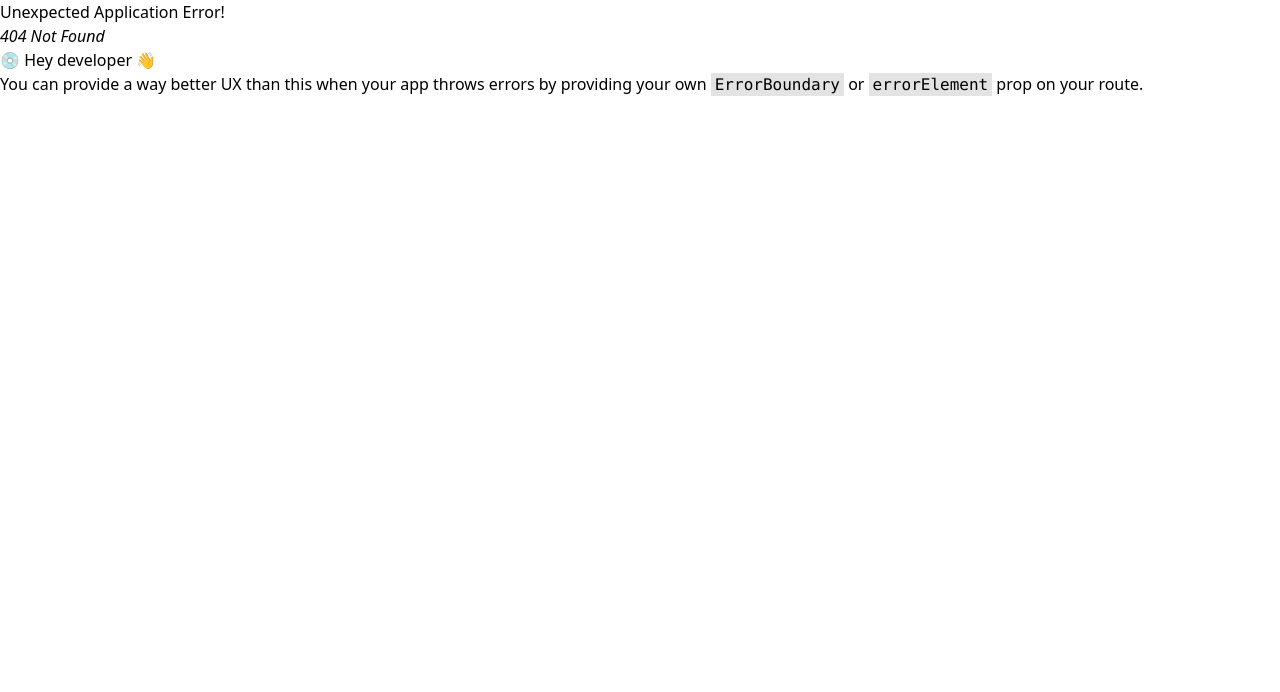
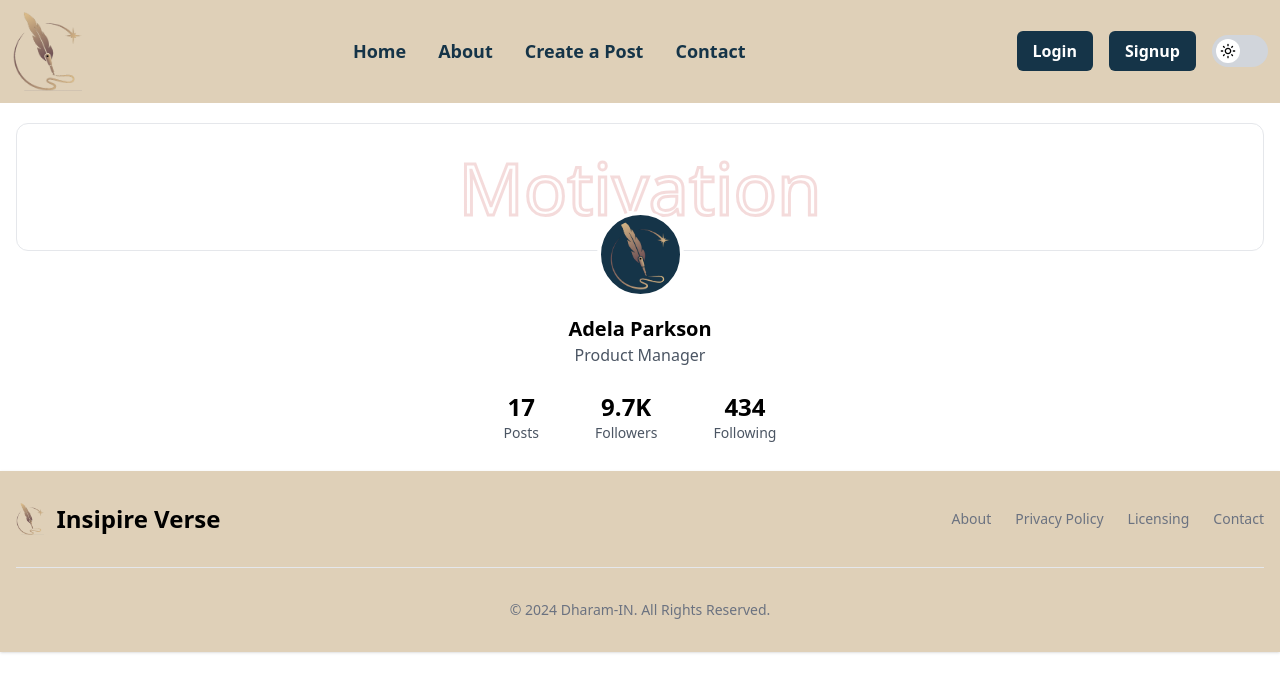
Before and after one commit to Dharam-IN/InspireVerse, a React (Vite) app in the folder Frontend/: page /profile in a window 1280 px wide. Before the commit this address had no page. Shown: the top 692 px of the page. Built offline with nearby package versions, Linux system fonts and the light colour scheme; no server answers.

Commit message:
Single Post Page Created

```diff
--- /dev/null
+++ b/Frontend/src/Components/Common/MyProfile.jsx
@@ -0,0 +1,57 @@
+import React from 'react'
+
+const PostDetails = () => {
+
+  return (
+    <>
+      <div className="flex items-center flex-col w-full h-full p-[16px] bg-cover dark:bg-[#153448]">
+      {/* Background and profile */}
+      <div
+        className="relative mt-1 flex h-32 w-full justify-center rounded-xl bg-cover border"
+      >
+        <span class="absolute left-1/2 transform -translate-x-1/2 -translate-y-1/2 text-7xl top-1/2 opacity-30 text-transparent" style={{"-webkit-text-stroke": "3px #de8b8b"}}>Motivation</span>
+
+        <div className="dark:!border-navy-700 absolute -bottom-12 flex h-[87px] w-[87px] items-center justify-center rounded-full border-[4px] border-white bg-[#153448] p-1">
+          <img
+            className="h-full w-full rounded-full object-contain"
+            src="/logo.png"
+            alt=""
+          />
+        </div>
+      </div>
+
+      {/* Name and position */}
+      <div className="mt-16 flex flex-col items-center">
+        <h4 className="text-navy-700 text-xl font-bold dark:text-white">
+          Adela Parkson
+        </h4>
+        <h5 className="text-base font-normal text-gray-600">Product Manager</h5>
+      </div>
+
+      {/* Post followers */}
+      <div className="mt-6 mb-3 flex gap-4 md:!gap-14">
+        <div className="flex flex-col items-center justify-center">
+          <h4 className="text-navy-700 text-2xl font-bold dark:text-white">
+            17
+          </h4>
+          <p className="text-sm font-normal text-gray-600">Posts</p>
+        </div>
+        <div className="flex flex-col items-center justify-center">
+          <h4 className="text-navy-700 text-2xl font-bold dark:text-white">
+            9.7K
+          </h4>
+          <p className="text-sm font-normal text-gray-600">Followers</p>
+        </div>
+        <div className="flex flex-col items-center justify-center">
+          <h4 className="text-navy-700 text-2xl font-bold dark:text-white">
+            434
+          </h4>
+          <p className="text-sm font-normal text-gray-600">Following</p>
+        </div>
+      </div>
+    </div>
+    </>
+  )
+}
+
+export default PostDetails
--- /dev/null
+++ b/Frontend/src/Components/Common/PostDetail.jsx
@@ -0,0 +1,92 @@
+import axios from 'axios';
+import React, { useEffect, useState } from 'react';
+import { FaRegCopy } from "react-icons/fa";
+import { useParams } from 'react-router-dom';
+
+const styles = {
+  purpleBorder: {
+    boxShadow: '4px 4px 1px #DFD0B8',
+  },
+  blackBorder: {
+    boxShadow: '4px 4px 1px rgb(0, 0, 0)',
+  },
+  violetBackground: {
+    backgroundColor: '#DFD0B8',
+  },
+};
+
+const PostDetail = () => {
+    const BACKEND_URI = import.meta.env.VITE_BACKEND_URI;
+    const [copy, setCopy] = useState(false)
+    const [post, setPost] = useState();
+
+    const handleCopy = ()=>{
+        navigator.clipboard.writeText(post.quote)
+        setCopy(true)
+        setTimeout(() => setCopy(false), 2000)
+    }
+
+    const {id} = useParams();
+
+    useEffect(() => {
+        axios.get(`${BACKEND_URI}/api/v1/post/${id}`, {
+            withCredentials: true
+          }).then((data) => {
+            // console.log(data)
+            setPost(data.data.post)
+          }).catch((error) => {
+            console.log(error)
+          })
+
+    }, [])
+
+    console.log(post)
+
+  return (
+    <div className='p-16 dark:bg-[#153448]'>
+      <div className="relative">
+        <button
+          className="absolute py-1 px-3 -left-8 -top-2 -rotate-[10deg] text-light border border-black uppercase"
+          style={{ ...styles.blackBorder, ...styles.violetBackground, fontWeight: 'bold' }}
+        >
+          {post && `${post.category}`}
+        </button>
+        {post && <>
+            <div className="p-8 border border-[#DFD0B8] flex justify-between" style={styles.purpleBorder}>
+                <div>
+                    <div className='dark:text-white'>
+                        <b className='text-xl'>Quote :-</b>
+                        <p>
+                            {post.quote}
+                        </p>
+                    </div>
+                    <div className='mt-5 dark:text-white'>
+                        <b className='text-xl'>Author :-</b>
+                        <p>
+                            {post.author}
+                        </p>
+                    </div>
+                    <div className='mt-5 dark:text-white'>
+                        <b className='text-xl'>Category :-</b>
+                        <p>
+                            {post.category}
+                        </p>
+                    </div>
+                    <div className='mt-5 dark:text-white'>
+                        <b className='text-xl'>Language :-</b>
+                        <p>
+                            {post.language}
+                        </p>
+                    </div>
+                </div>
+                <div>
+                    <button className='flex items-center rounded-lg dark:bg-[#DFD0B8] dark:text-[#153448] gap-3 bg-[#153448] text-white px-3 py-2' onClick={handleCopy}><b>{copy ? "Copied" : "Copy"}</b>  <FaRegCopy /></button>
+                </div>
+                </div>
+        </>}
+      </div>
+    </div>
+  );
+};
+
+export default PostDetail;
--- a/Frontend/src/Components/Common/QuoteCard.jsx
+++ b/Frontend/src/Components/Common/QuoteCard.jsx
@@ -4,7 +4,7 @@ import { FaRegCopy } from "react-icons/fa";
 import { FaExternalLinkAlt } from "react-icons/fa";
 
 
-const QuoteCard = ({quote, author}) => {
+const QuoteCard = ({quote, author, postUrl}) => {
 
     const [copy, setCopy] = useState(false)
 
@@ -22,7 +22,7 @@ const QuoteCard = ({quote, author}) => {
             <p className="mb-3 font-normal text-gray-700 dark:text-gray-400 w-[80%]">{quote}</p>
             <button className='flex items-center rounded-lg dark:bg-[#DFD0B8] dark:text-[#153448] gap-3 bg-[#153448] text-white px-3 py-2' onClick={handleCopy}><b>{copy ? "Copied" : "Copy"}</b>  <FaRegCopy /></button>
         </div>
-        <Link to="#" className="inline-flex items-center px-3 gap-2 py-2 text-sm font-medium text-center text-white bg-blue-700 rounded-lg hover:bg-blue-800 focus:ring-4 focus:outline-none focus:ring-blue-300 dark:bg-blue-600 dark:hover:bg-blue-700 dark:focus:ring-blue-800">
+        <Link to={`/post-detail/${postUrl}`} target='_blank' className="inline-flex items-center px-3 gap-2 py-2 text-sm font-medium text-center text-white bg-blue-700 rounded-lg hover:bg-blue-800 focus:ring-4 focus:outline-none focus:ring-blue-300 dark:bg-blue-600 dark:hover:bg-blue-700 dark:focus:ring-blue-800">
             <span>Read more</span>
             <FaExternalLinkAlt />
         </Link>
--- a/Frontend/src/Pages/Home/Home.jsx
+++ b/Frontend/src/Pages/Home/Home.jsx
@@ -50,7 +50,7 @@ const Home = () => {
                         return(
                           <>
                             <div className="md:w-[49%]">
-                              <QuoteCard quote={filterItems.quote} author={filterItems.author}/>
+                              <QuoteCard quote={filterItems.quote} author={filterItems.author} postUrl={filterItems._id}/>
                             </div>
                           </>
                         )
--- a/Frontend/src/main.jsx
+++ b/Frontend/src/main.jsx
@@ -12,6 +12,8 @@ import Signup from './Components/Signup.jsx'
 import Login from './Components/Login.jsx'
 import { IsAuthorizedContextProvider } from './contexts/UserContext.jsx'
 import CreatePost from './Pages/CreatePost/CreatePost.jsx'
+import MyProfile from './Components/Common/MyProfile.jsx'
+import PostDetail from './Components/Common/PostDetail.jsx'
 
 const router = createBrowserRouter(
   createRoutesFromElements(
@@ -23,6 +25,8 @@ const router = createBrowserRouter(
       <Route path='/login' element={<Login/>}/>
       <Route path='/create-post' element={<CreatePost/>}/>
       <Route path='/privacy-policy' element={<PrivacyPolicy/>}/>
+      <Route path='/profile' element={<MyProfile/>}/>
+      <Route path='/post-detail/:id' element={<PostDetail/>}/>
     </Route>
   )
 )
```
Also changed, not shown: 2 other files (tests, documents, lock files or other folders).
